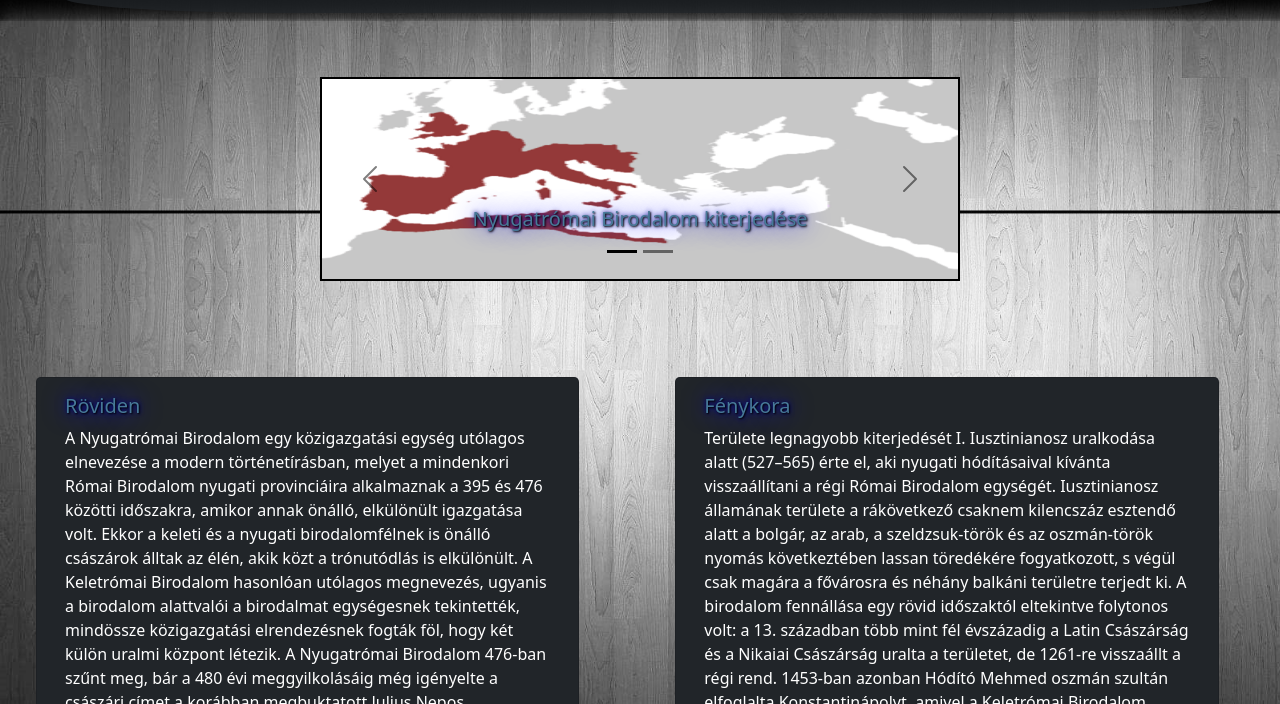
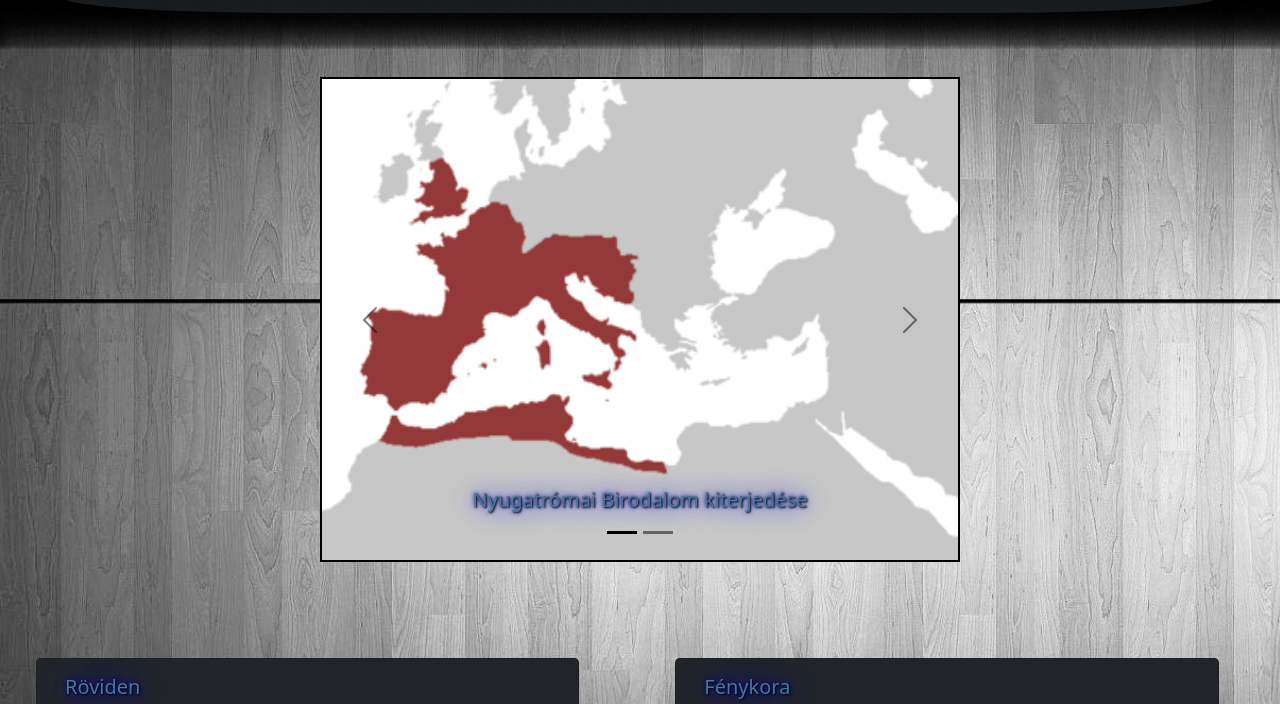
Before and after one commit to Lcgyrk/Brendon, a plain HTML site: page Második projektmunka/nyugat.html in a window 1280 px wide. Shown: the part 63-767 px from the top of the page. Drawn offline with nearby package versions, Linux system fonts and the light colour scheme.

Commit message:
uccsó utáni

```diff
--- a/Második projektmunka/nyugat.html
+++ b/Második projektmunka/nyugat.html
@@ -46,7 +46,7 @@
     </div>
     <div class="carousel-inner">
       <div class="carousel-item active" data-bs-interval="10000">
-        <img src="kepek/kiterjedesnyugat.png" class="d-block w-100 slidekepek fixed" alt="Nyugatrómai Birodalom kiterjedése" title="Nyugatrómai Birodalom kiterjedése">
+        <img src="kepek/kiterjedesnyugat.png" class="d-block w-100 slidekepek" alt="Nyugatrómai Birodalom kiterjedése" title="Nyugatrómai Birodalom kiterjedése">
         <div class="carousel-caption d-none d-md-block mt-3">
           <h5>Nyugatrómai Birodalom kiterjedése</h5>
         </div>
```
